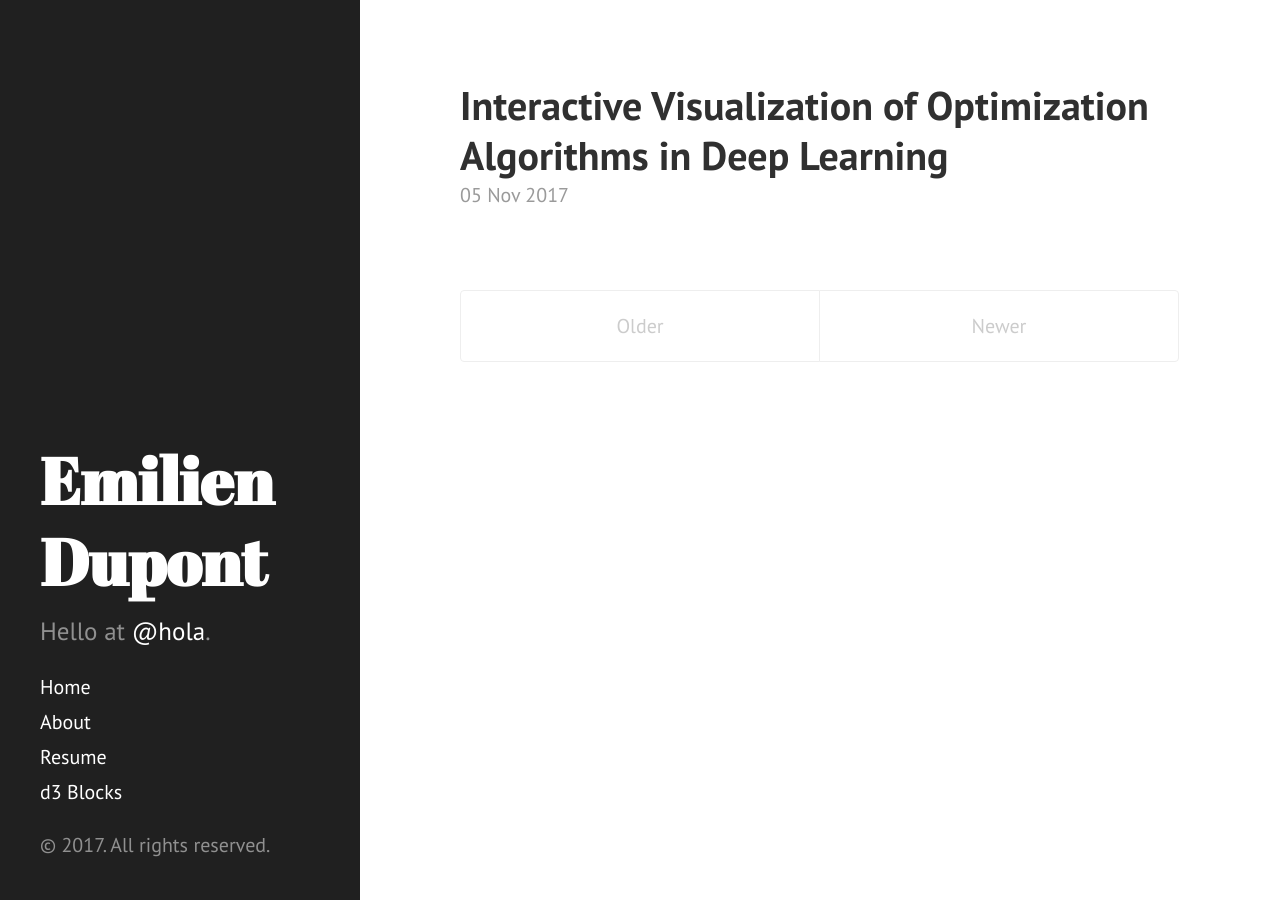
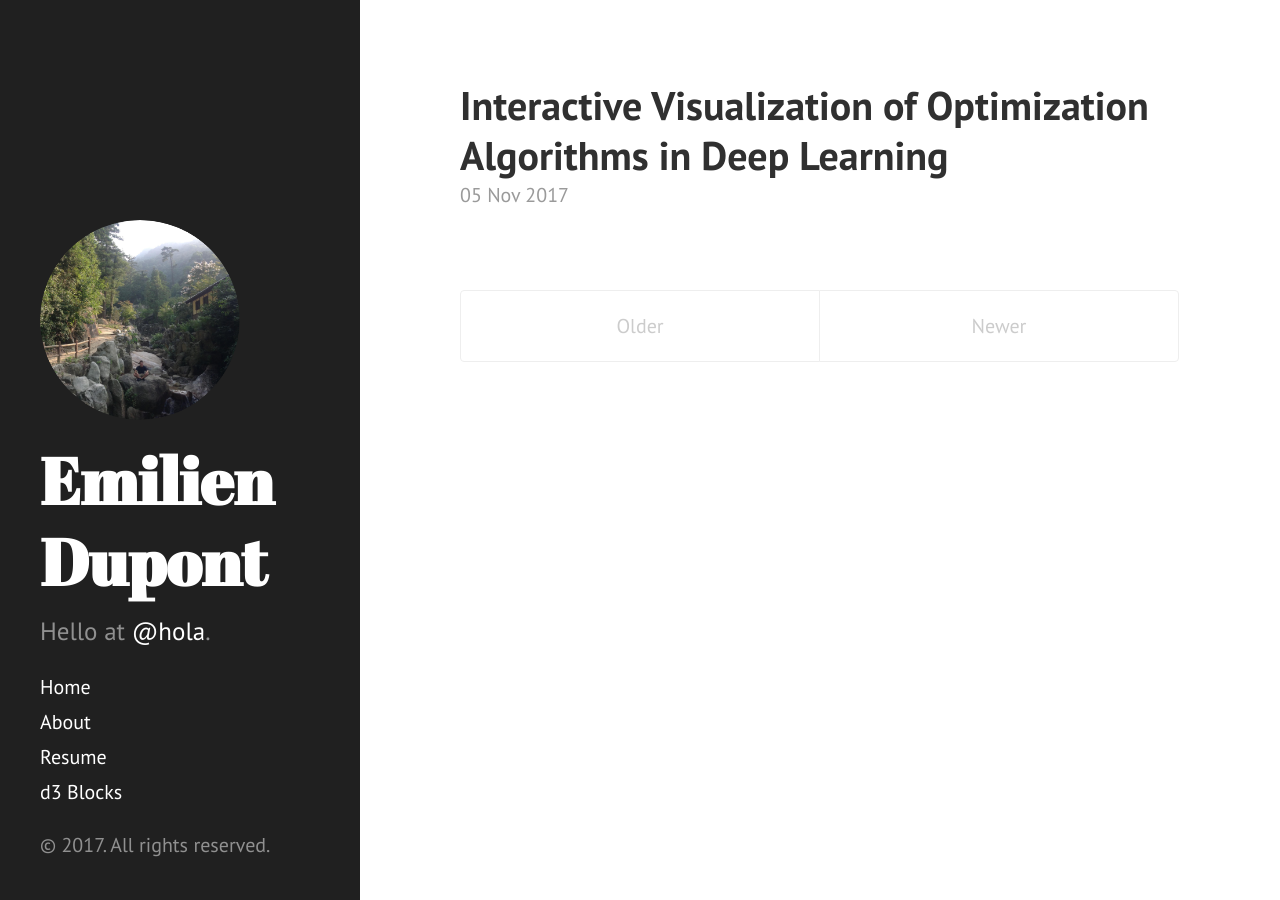
Before and after one commit to EmilienDupont/emiliendupont.github.io, a Jekyll site: the page built from index.html, in a window 1280 px wide. Built offline with Jekyll 4.4.1, drawn with Linux system fonts in a browser that asks for light colours; the list of posts is cut into pages by our own code.

Commit message:
:sparkles: make image circular

```diff
--- a/_includes/sidebar.html
+++ b/_includes/sidebar.html
@@ -1,5 +1,6 @@
 <div class="sidebar">
   <div class="container sidebar-sticky">
+    <img src="{{ site.url }}/imgs/profile.png" style="align:center; width:200px; height:200px; border-radius: 50%;">
     <div class="sidebar-about">
       <h1>
         <a href="{{ site.url }}">
```
